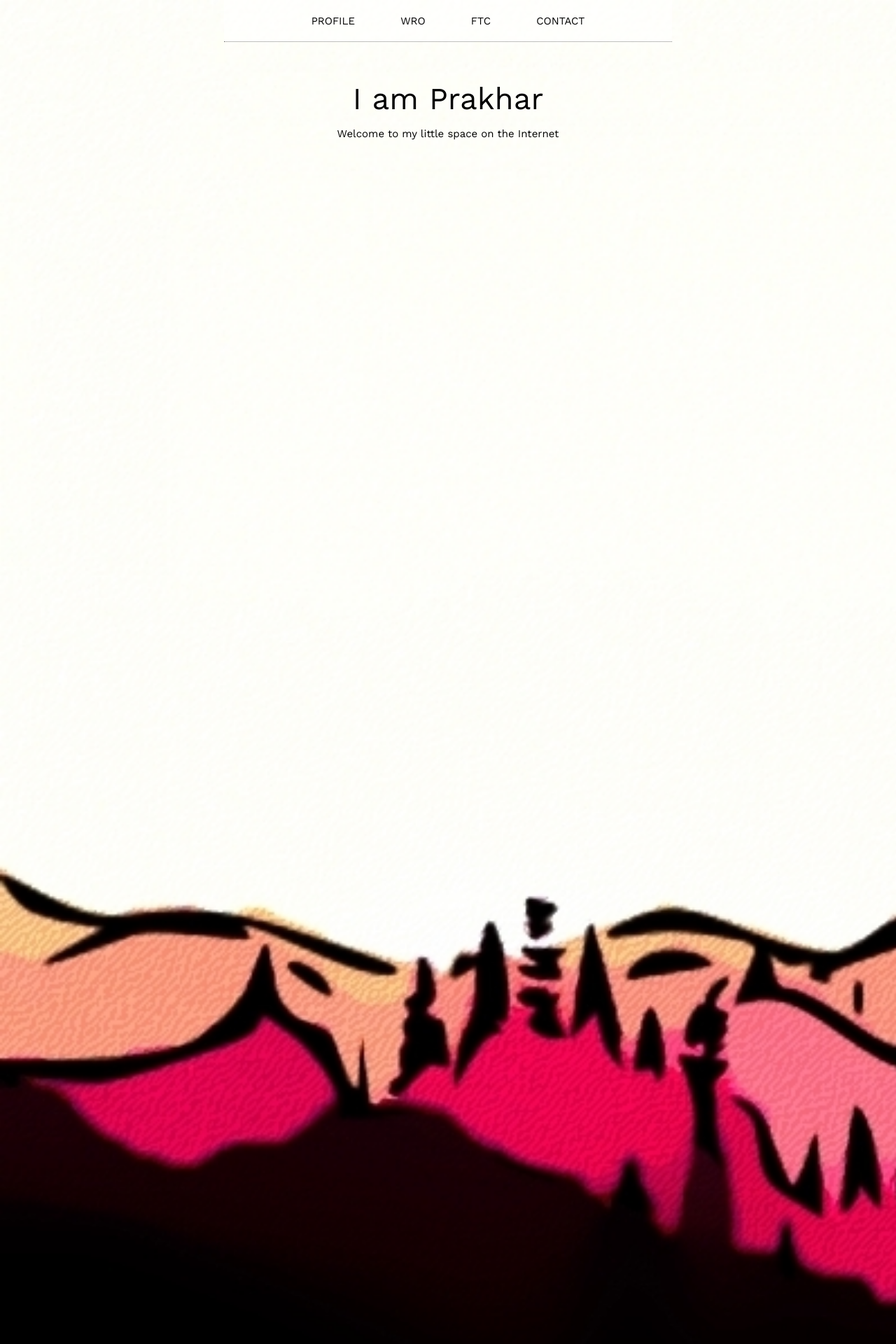
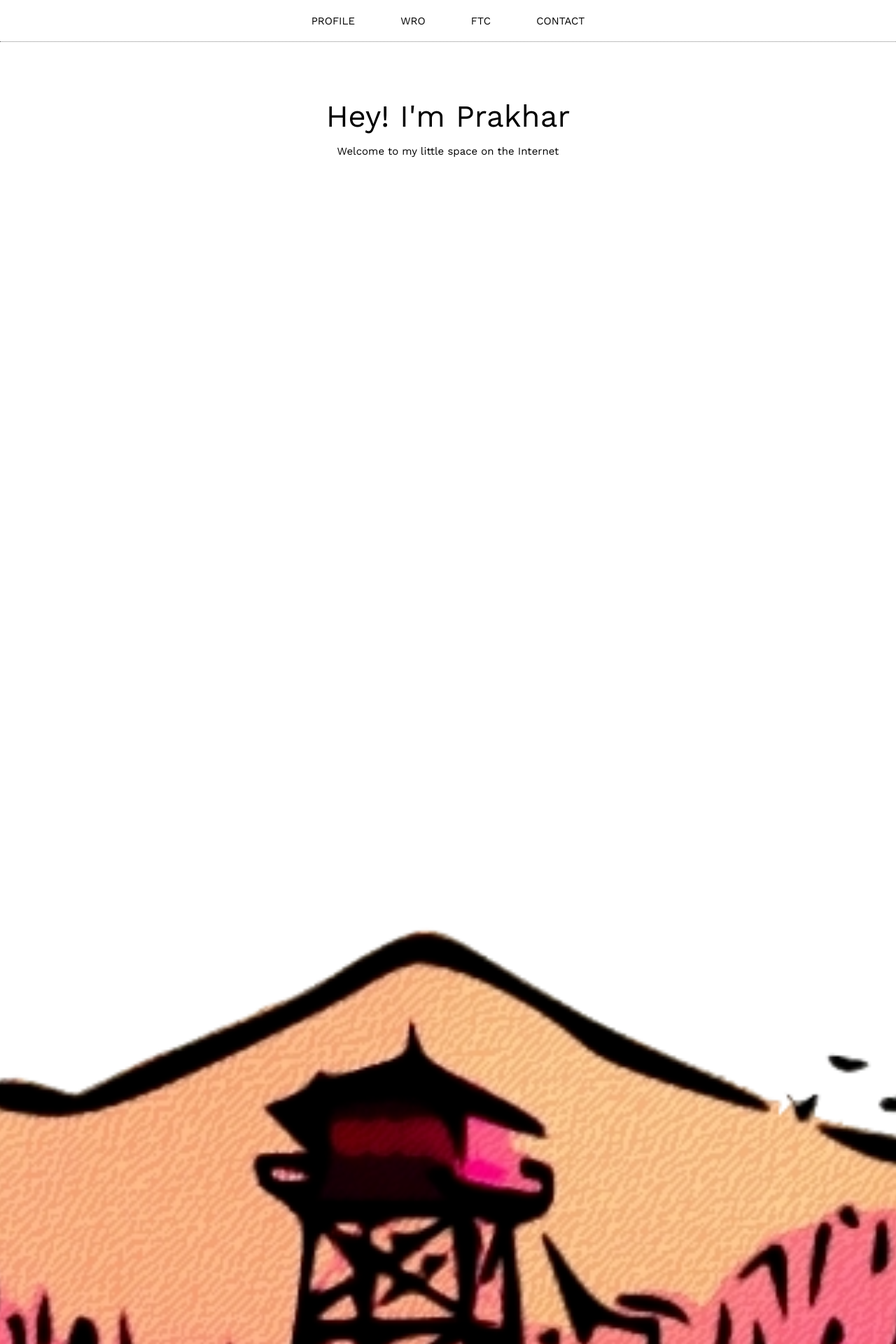
Before and after one commit to mittalprakhar/mittalprakhar.github.io, a PHP site: page / in a window 1280 px wide. Shown: the top 1920 px of the page at 70% size. Run offline with PHP 8.4, Linux system fonts and the light colour scheme; some libraries are stand-ins or nearby versions.

Commit message:
Update 1

```diff
--- a/index.html
+++ b/index.html
@@ -7,10 +7,21 @@
         <link rel="stylesheet" type="text/css" href = "style.css">
         <link href="https://fonts.googleapis.com/css?family=Open+Sans" rel="stylesheet">
         <link href="https://fonts.googleapis.com/css?family=Work+Sans" rel="stylesheet">
+        <!--<script src="https://ajax.googleapis.com/ajax/libs/jquery/3.3.1/jquery.min.js"></script>
+        <script>
+            $(window).scroll(function() {
+                if ($(this).scrollTop()>0) {
+                    $('#navjs').fadeOut();
+                }
+                else {
+                    $('#navjs').fadeIn();
+                }
+            });
+        </script>-->
     </head>
 
     <body>
-        <div class="navbar-fixed hide-on-med-and-down">
+        <div class="navbar-fixed hide-on-med-and-down" id="navjs">
             <nav class="z-depth-0">
                 <div class="nav-wrapper">
                     <ul>
@@ -23,7 +34,7 @@
             </nav>
         </div>
         <div class="header">
-            <h3>I am Prakhar</h3>
+            <h3>Hey! I'm Prakhar</h3>
             <h6>Welcome to my little space on the Internet</h6>
         </div>
 
@@ -33,14 +44,14 @@
             <div class="row">
                 <div class="col s12 m1 l2"></div>
                 <div class="col s12 m10 l8"><br><br>
-                    <center><img src="img/avatar.jpeg" class="img-avatar"></center>
-                    <p><br>I am a 16 year old, born in a small town called Saharanpur in India. I am very passionate about solving challenges and I spend a lot of time working on my computer: surfing the Internet, watching videos, following my favourite topics, trying out new programming languages and making short films.
+                    <center><img src="img/avatar.jpg" class="img-avatar"></center>
+                    <p><br>I am a 17 year old student from Gurgaon, India. I am very passionate about solving challenges and I spend a lot of time working on my computer: surfing the Internet, watching videos, trying out new programming languages and making short films.
 
-                    <p>I have been learning the piano since I was seven and I also play for a pop band 'The Ensomniac Dreamers' since 2016. During my free time, I listen to songs, and play them on my piano, or compose my own music.
+                    <p>I have been learning the piano since I was eight and I have played for a pop band called 'The Ensomniac Dreamers' since 2016. During my free time, I listen to songs and play them on my piano, or compose my own music.
 
-                    <p>In 2015, I co-founded robotics team 'High Voltage' when we participated in World Robot Olympiad. In FIRST Tech Challenge, I got familiar with the Android platform and learnt how to use industrial-grade equipment and materials. Being a part of the STEM community has given me the opportunity to interact with people across the globe and improved my problem solving and logical reasoning skills.
+                    <p>In 2015, I co-founded a robotics team called 'High Voltage' which participated in the World Robot Olympiad and the FIRST Tech Challenge. I was also a member of a FIRST Tech Challenge team called 'Team ACDC.' Participating in FTC made me familiar with Android Studie and I learnt how to use industrial-grade equipment and materials. Moreover, being a part of the STEM community has given me the opportunity to interact with people across the globe and improved my problem solving and logical reasoning skills.
 
-                    <p>The highlight of my journey in the field of robotics was when my team bounced back from a failed run to get a fullscore in the final run of WRO 2016. We finished second at the international event and bagged the Silver Medal for our country, and were widely covered in the media for our achievement.
+                    <p>The highlight of my journey in the field of robotics was when my team bounced back from a failed run to get a fullscore in the final run of World Robot Olympiad 2016. We finished second at the International Championship and bagged the Silver Medal for our country, and were widely covered by the media for the same.
                     <br><br><br>
                 </div>
                 <div class="col s12 m1 l2"></div>
@@ -120,7 +131,7 @@
         </div>
 
         <footer>
-            &copy; 2017 Prakhar Mittal
+            Made with love by Prakhar Mittal
         </footer>
     </body>
 
--- a/style.css
+++ b/style.css
@@ -5,8 +5,15 @@ html, body {
     padding: 0;
     margin: 0;
     color: black;
+    background-color: white;
     font-family: work sans;
     text-align: justify;
+}
+
+@media (max-width: 600px) {
+    body {
+        text-align: left;
+    }
 }
 
 .navbar-fixed {
@@ -14,12 +21,10 @@ html, body {
 }
 
 nav {
-    margin-left: 25%;
-    width: 50%;
-    margin-right: 25%;
+    width: 100%;
     height: 60px;
     line-height: 60px;
-    background-color: rgba(255,255,255,0.5);
+    background-color: white;
     border-bottom: 1px dotted grey;
     box-shadow: 0;
 }
@@ -40,27 +45,14 @@ nav ul li a {
     padding: 0 30px;
 }
 
-nav:hover {
-    animation: fade 0.2s 1;
-    animation-fill-mode: forwards;
-}
-
-@keyframes fade {
-    from {
-        background-color: rgba(255,255,255,0.5);
-    }
-    to {
-        background-color: white;
-    }
-}
-
 .header {
-    background: url(img/bg4.png);
+    background: url(img/bg5.png);
+    background-position: center;
     background-size: cover;
     min-height: 300px;
     height: 100%;
     width: 100%;
-    padding-top: 70px;
+    padding-top: 115px;
     position: absolute;
     top: 0px;
     text-align: center;
@@ -81,6 +73,7 @@ nav:hover {
     height: 130px;
     transform: rotate(15deg);
     border-radius: 100%;
+    box-shadow: 0 1px 2px 0 rgba(0, 0, 0, 0.1), 0 2px 7px 0 rgba(0, 0, 0, 0.15);
 }
 
 .transition {
@@ -121,7 +114,7 @@ nav:hover {
 
 @media (min-width: 992px) {
     .header {
-        padding-top: 95px;
+        padding-top: 120px;
     }
 
     .whitespace {
```
Also changed, not shown: img/avatar.jpg (added), img/bg5.png (added).
